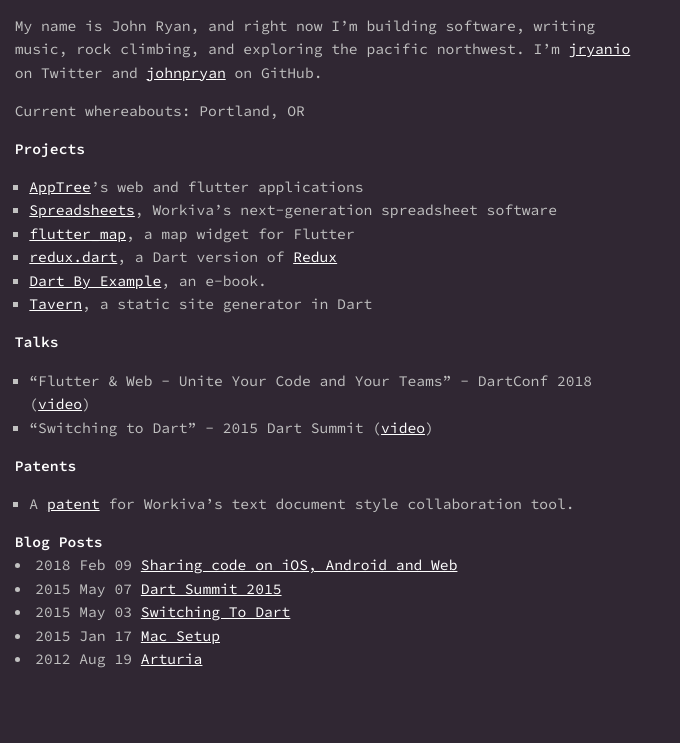
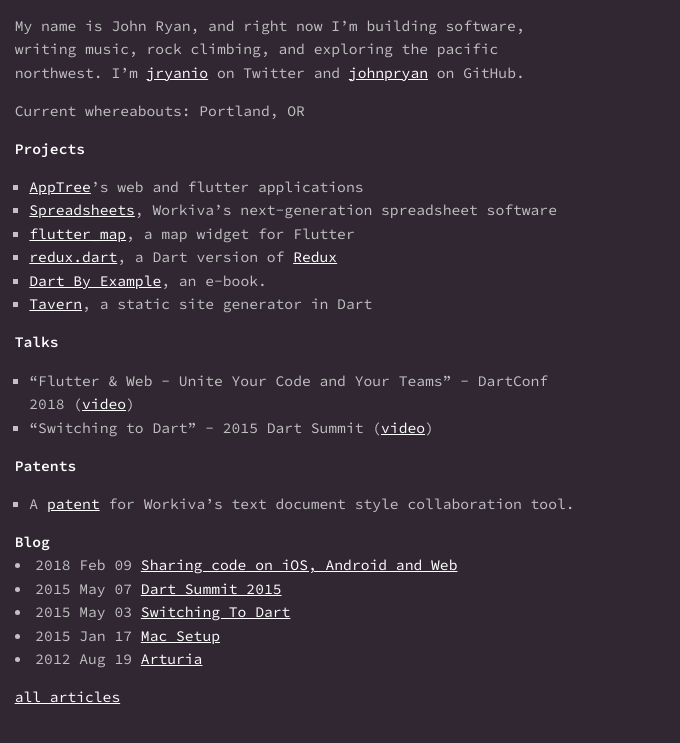
Before and after one commit to johnpryan/github-pages-src, a Jekyll site: the page built from index.md, in a window 1280 px wide. Shown: the top 743 px of the page, without its empty margins (0-680 px from the left). Built offline with Jekyll 4.4.1, drawn with Linux system fonts in a browser that asks for light colours.

Commit message:
fix mobile layout

```diff
--- a/_layouts/about.html
+++ b/_layouts/about.html
@@ -1,4 +1,30 @@
-<link rel="stylesheet" type="text/css" href="/assets/css/about.css">
+<!DOCTYPE html>
+<html>
+
+<head>
+    <meta charset="utf-8">
+    <meta http-equiv="X-UA-Compatible" content="IE=edge">
+    <meta name="viewport" content="width=device-width, initial-scale=1, user-scalable=no">
+
+    {% if page.title %}
+    <title>{{ page.title }}</title>
+    {% else %}
+    <title>{{ site.name }}</title>
+    {% endif %}
+
+    <meta name="description" content="{{ site.description }}">
+
+    {% if site.google_verification %}
+    <meta name="google-site-verification" content="{{ site.google_verify }}">
+    {% endif %}
+
+    <link rel="icon" href="/assets/img/favicon.png">
+    <link rel="stylesheet" type="text/css" href="/assets/css/about.css">
+</head>
+
+<body>
 <div id="content">
     {{ content }}
 </div>
+</body>
+</html>
--- a/assets/css/about.scss
+++ b/assets/css/about.scss
@@ -36,7 +36,7 @@
 
 #content {
   min-width: 30ex;
-  max-width: 90ex;
+  max-width: 80ex;
   margin: 1em;
 
   color: #c1c1c1;
--- a/index.md
+++ b/index.md
@@ -26,7 +26,7 @@
 
 - A [patent][patent] for Workiva's text document style collaboration tool.
 
-## Blog Posts
+## Blog
 
 {% for post in site.posts %}
 <li>
@@ -34,6 +34,8 @@
     <a href="{{ post.url }}">{{ post.title }}</a>
 </li>
 {% endfor %}
+
+[all articles](/all_articles.html)
 
 [apptree]: http://www.apptreerevolution.com/
 [spreadsheets]: https://success.workiva.com/explore/spreadsheets
```
